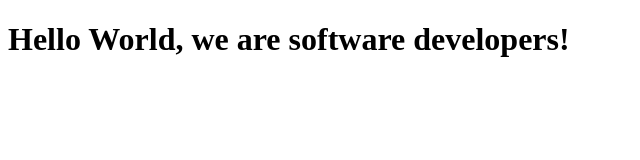
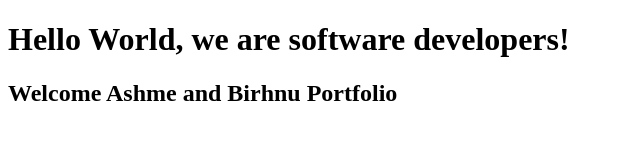
Before and after one commit to ashmalzahra/microverseashmal, a plain HTML site: page index.html in a window 1280 px wide. Shown: the whole page, without its empty margins (0-640 px from the left). Drawn offline with Linux system fonts and the light colour scheme.

Commit message:
task 1-2

```diff
--- a/index.html
+++ b/index.html
@@ -10,6 +10,10 @@
     <script src="https://cdn.freecodecamp.org/testable-projects-fcc/v1/bundle.js"></script>
     <h1>Hello World, we are software developers!</h1>
 
+    <section id="welcome-section">
+      <h1>Welcome Ashme and Birhnu Portfolio</h1>
+    </section>
+
     <!-- <script  src="js/index.js"></script> -->
   </body>
 </html>
```
